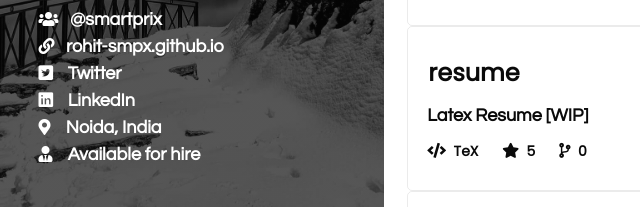
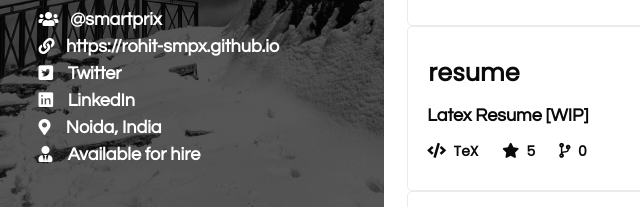
Before and after one commit to rohit-gohri/rohit-gohri.github.io, a plain HTML site: page index.html in a window 1280 px wide. Shown: the part 522-729 px from the top of the page, 0-640 px from the left. Drawn offline with nearby package versions, Linux system fonts and the light colour scheme; no server answers; a script that the page names is missing.

Commit message:
commit 570fa519f3ddc55d30b7d11a753470ff8ec538e6 Author: Rohit Gohri <gohri.rohit@gmail.com> Date:   Tue Aug 6 09:54:23 2019 +0530
    exclude syntax

```diff
--- a/index.html
+++ b/index.html
@@ -24,7 +24,7 @@
         <div id="about">
                 <span style="display:block;"><i class="fas fa-users"></i> &nbsp; @smartprix</span>
                 <span style="display:none;"><i class="fas fa-envelope"></i> &nbsp; null</span>
-                <span style="display:block;"><i class="fas fa-link"></i> &nbsp; <a href="rohit-smpx.github.io">rohit-smpx.github.io</a></span>
+                <span style="display:block;"><i class="fas fa-link"></i> &nbsp; <a href="https://rohit-smpx.github.io">https://rohit-smpx.github.io</a></span>
                 <span style="display:block;"><i class="fab fa-twitter-square"></i> &nbsp;&nbsp; <a href="https://www.twitter.com/rohit_gohri" target="_blank" class="socials"> Twitter</a></span>
                 <span style="display:block;"><i class="fab fa-linkedin"></i> &nbsp;&nbsp; <a href="https://www.linkedin.com/in/rohit-gohri/" target="_blank" class="socials"> LinkedIn</a></span>
                 <span style="display:none;"><i class="fab fa-medium"></i> &nbsp;&nbsp; <a href="https://www.medium.com/@undefined/" target="_blank" class="socials"> Medium</a></span>
```
